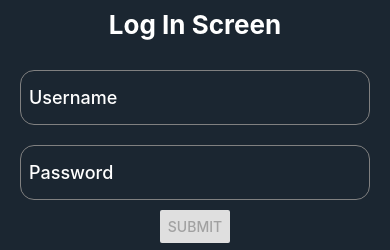
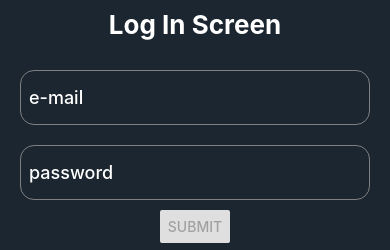
Before and after one commit to kidmpukane/mk-001, a React Native app: screen /Profile in a window 390 px wide. Shown: the part 328-578 px from the top of the page. Built offline with nearby package versions, Linux system fonts and the light colour scheme.

Commit message:
prepare store form for skip functionality

```diff
--- a/src/authProviders/AuthenticationContext.js
+++ b/src/authProviders/AuthenticationContext.js
@@ -7,6 +7,7 @@ export const AuthenticationProvider = ({ children }) => {
     authCookie: null,
     sessionToken: null,
     userId: null,
+    isMerchant: false,
   });
 
   const updateAuthInfo = (newAuthInfo) => {
--- a/src/pages/LogInScreen.js
+++ b/src/pages/LogInScreen.js
@@ -14,7 +14,7 @@ import * as Yup from "yup";
 import axios from "axios";
 
 const logInValidationSchema = Yup.object().shape({
-  username: Yup.string().required("User name required"),
+  email: Yup.string().email("Invalid email address").required("Required"),
   password: Yup.string()
     .min(8, "Password must be between 8 to 25 characters")
     .max(25, "Password must be between 8 to 25 characters")
@@ -31,7 +31,7 @@ const LogInScreen = (props) => {
       validationSchema={logInValidationSchema}
       initialValues={{
         username: "",
-        password: "",
+        email: "",
       }}
       onSubmit={async (values) => {
         try {
@@ -59,6 +59,7 @@ const LogInScreen = (props) => {
             authCookie: loginResponse.data.csrf_token,
             sessionToken: loginResponse.data.sessionid,
             userId: loginResponse.data.user_id,
+            isMerchant: loginResponse.data.is_merchant,
           });
 
           // Uncomment the following line when you have a working API endpoint
@@ -85,22 +86,22 @@ const LogInScreen = (props) => {
 
           <TextInput
             style={styles.input}
-            onBlur={handleBlur("username")}
-            value={values.username}
-            placeholder="Username"
+            onBlur={handleBlur("email")}
+            value={values.email}
+            placeholder="e-mail"
             placeholderTextColor="white"
-            onChangeText={handleChange("username")}
+            onChangeText={handleChange("email")}
           />
 
-          {errors.username && touched.username && (
-            <Text style={styles.errorText}>{errors.username}</Text>
+          {errors.email && touched.email && (
+            <Text style={styles.errorText}>{errors.email}</Text>
           )}
 
           <TextInput
             style={styles.input}
             onBlur={handleBlur("password")}
             value={values.password}
-            placeholder="Password"
+            placeholder="password"
             secureTextEntry={true}
             placeholderTextColor="white"
             onChangeText={handleChange("password")}
@@ -113,7 +114,7 @@ const LogInScreen = (props) => {
           <Button
             onPress={handleSubmit}
             title="Submit"
-            disabled={!values.username || !values.password}
+            disabled={!values.email || !values.password}
           />
         </View>
       )}
--- a/src/pages/ProfileScreen.js
+++ b/src/pages/ProfileScreen.js
@@ -36,7 +36,9 @@ function ProfileScreen() {
   const { authInfo } = useContext(AuthenticationContext);
   const navigation = useNavigation();
   const [userInfoFormSubmitted, setUserInfoFormSubmitted] = useState(false);
-  const storeInfoUrl = `http://10.0.2.2:8000/accounts/get-customer/${authInfo?.userId}/`;
+  const storeInfoUrl = `http://10.0.2.2:8000/accounts/get-${
+    authInfo.isMerchant == true ? "merchant" : "customer"
+  }/${authInfo?.userId}/`;
   const { isLoading, data, isError, error, refetch } =
     useStoreInfo(storeInfoUrl);
 
@@ -63,15 +65,19 @@ function ProfileScreen() {
   }
 
   console.log(data ? data : error.message);
-  console.log(data ? data.is_merchant : "Unidentified???");
+  console.log(
+    data && data.length > 0 ? data[0].is_merchant : "Unidentified???"
+  );
+  const responseData = data && data.length > 0 ? data[0] : null;
+
   return (
     <View>
       <ScrollView style={styles.profileScrollViewContainer}>
         <View style={styles.profileScreenContainer}>
           <ImageBackground
             source={{
-              uri: data
-                ? `http://10.0.2.2:8000/${data.background_picture}`
+              uri: responseData
+                ? `http://10.0.2.2:8000/${responseData.background_picture}`
                 : "Loading...",
             }}
             style={styles.profileBackGroundImageContainer}
@@ -79,27 +85,27 @@ function ProfileScreen() {
             <View style={styles.userInfoContainer}>
               <UserInfoOrganism
                 profilePicture={
-                  data
-                    ? `http://10.0.2.2:8000/${data.profile_picture}`
+                  responseData
+                    ? `http://10.0.2.2:8000/${responseData.profile_picture}`
                     : "Loading..."
                 }
-                userName={data ? data.user_name : "Loading..."}
-                atName={data ? data.at_user : "Loading..."}
+                userName={responseData ? responseData.user_name : "Loading..."}
+                atName={responseData ? responseData.at_user : "Loading..."}
                 customButtonTitle="FOLLOWERS"
                 customButtonTitleTwo="EDIT INFO"
                 smallButtonOnPress={() => console.log("Small Button Pressed")}
                 customButtonTwoOnPress={() =>
-                  navigation.navigate("UserInfoForm", { item: data })
+                  navigation.navigate("UserInfoForm", { item: responseData })
                 }
                 customButtonOnPress={() =>
-                  navigation.navigate("CreateGallery", { item: data })
+                  navigation.navigate("CreateGallery", { item: responseData })
                 }
               />
             </View>
           </ImageBackground>
         </View>
 
-        {data.is_merchant == true ? (
+        {responseData && responseData.is_merchant === true ? (
           <View style={styles.customButtonContainer}>
             <CustomButton3
               style={styles.customButton}
@@ -114,16 +120,16 @@ function ProfileScreen() {
           <OurStory />
         </View> */}
 
-        {/* <View style={styles.subHeadingContainer}>
+        <View style={styles.subHeadingContainer}>
           <Texts style={styles.subHeadings} texts="social media & links" />
           <SocialMediaLinkBar />
-        </View> */}
+        </View>
 
-        {/* <View style={styles.reviewCardContainer}>
+        <View style={styles.reviewCardContainer}>
           <ReviewCard />
-        </View> */}
+        </View>
 
-        {/* <View style={styles.copyWrightLaws2Container}>
+        <View style={styles.copyWrightLaws2Container}>
           <Texts
             style={styles.copyWrightLaws2}
             texts={data ? data.store_title : "Loading.."}
@@ -133,7 +139,7 @@ function ProfileScreen() {
             style={styles.copyWrightLaws2}
             texts={data ? data.store_owner : "Loading..."}
           />
-        </View> */}
+        </View>
       </ScrollView>
     </View>
   );
@@ -160,10 +166,10 @@ const styles = StyleSheet.create({
   },
   customButtonContainer: {
     width: "100%",
-    paddingTop: 120,
+    paddingTop: -2000,
   },
   customButton: {
-    marginTop: 10,
+    paddingTop: 200,
     marginHorizontal: 4,
     paddingHorizontal: 4,
   },
--- a/src/pages/UserInfoForm.js
+++ b/src/pages/UserInfoForm.js
@@ -112,7 +112,9 @@ const UserInfoForm = () => {
           }
 
           const response = await axios.put(
-            `http://10.0.2.2:8000/api/customer-profile-update/${values.id}/`,
+            `http://10.0.2.2:8000/api/${
+              item.is_merchant == true ? "merchant" : "customer"
+            }-profile-update/${values.id}/`,
             formData,
             {
               headers: {
```
Also changed, not shown: 1 other file (tests, documents, lock files or other folders).
